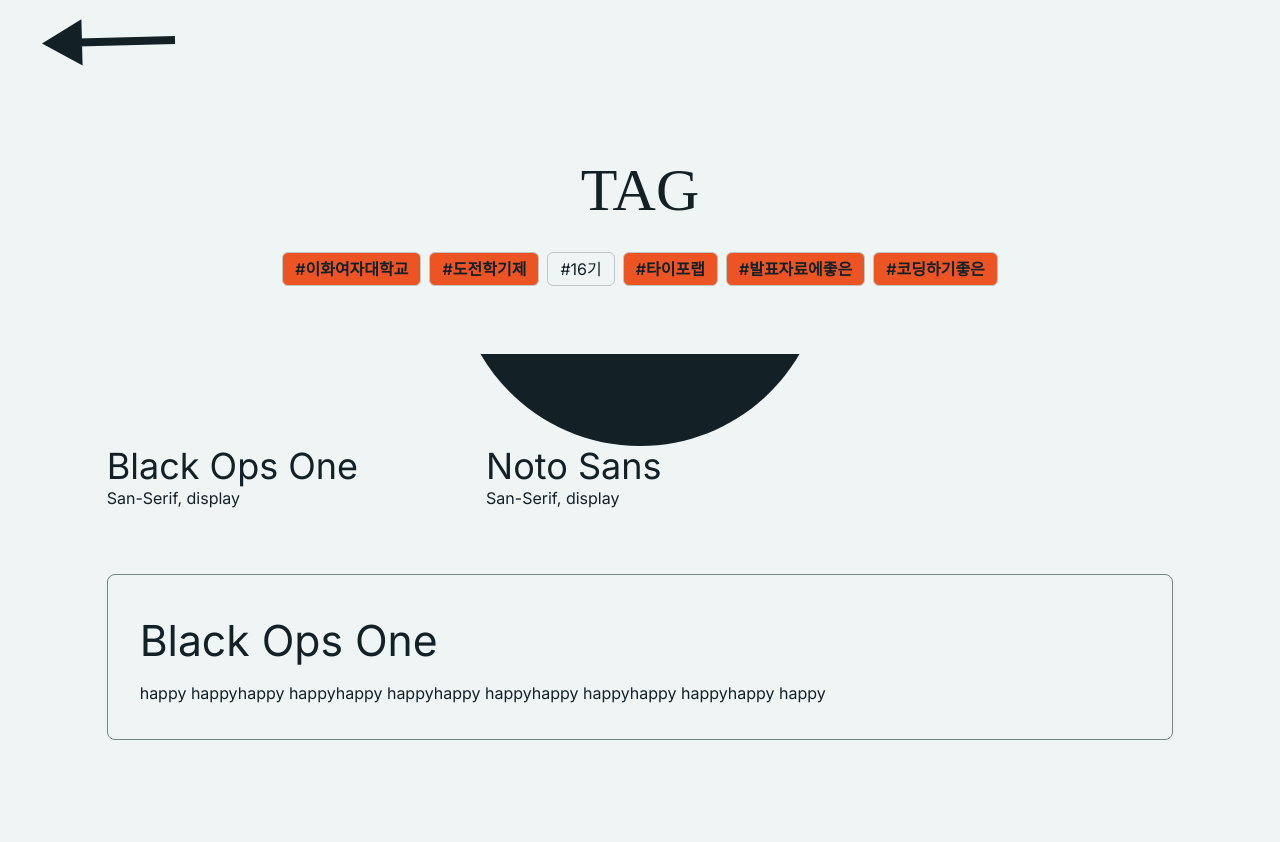
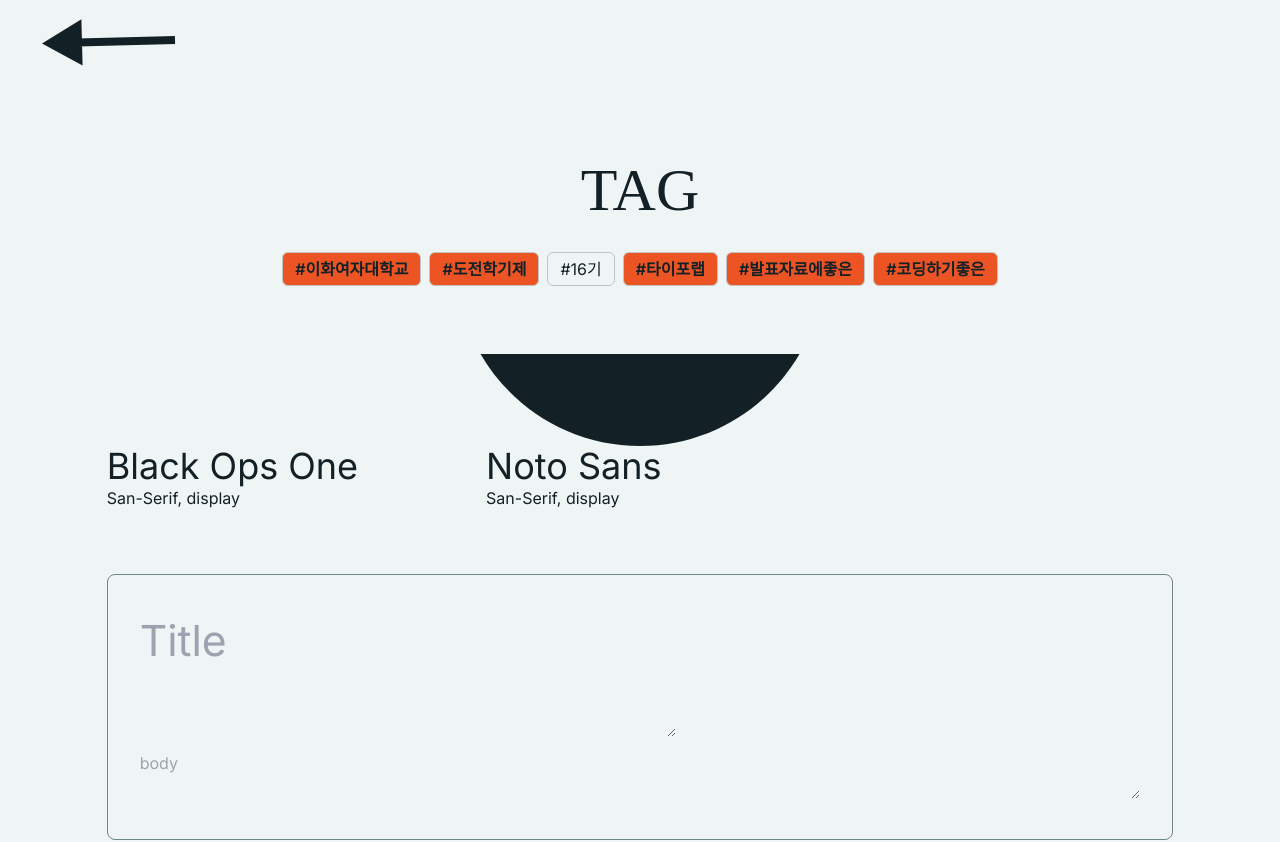
Before and after one commit to wrryu09/TYPOLAB, a Next.js app in the folder typolab/: page /pair in a window 1280 px wide. Shown: the top 842 px of the page. Built offline with nearby package versions, Linux system fonts and the light colour scheme; a web font is replaced by a local one.

Commit message:
✨ add textarea to pair page

```diff
--- /dev/null
+++ b/typolab/src/app/pair/page.module.css
@@ -0,0 +1,8 @@
+textarea {
+  all: unset;
+  box-sizing: border-box;
+  -webkit-appearance: none;
+  -moz-appearance: none;
+  appearance: none;
+  overflow: hidden;
+}
--- a/typolab/src/app/pair/page.tsx
+++ b/typolab/src/app/pair/page.tsx
@@ -1,6 +1,6 @@
 "use client";
 
-import React, { useState } from "react";
+import React, { useRef, useState } from "react";
 import SizedBox from "@/components/SizedBox";
 import BackArrow from "@/components/BackArrow";
 import Footer from "@/components/Footer";
@@ -41,6 +41,27 @@ const Pair = (props: Props) => {
     });
     setTagList(tagArr);
   }
+
+  const [titleText, setTitleText] = useState("");
+  const [bodyText, setBodyText] = useState("");
+  const textareaTitleRef = useRef<HTMLTextAreaElement | null>(null);
+  const textareaRef = useRef<HTMLTextAreaElement | null>(null);
+  const onTitleChange = (e: React.ChangeEvent<HTMLTextAreaElement>) => {
+    setTitleText(e.currentTarget.value);
+    if (textareaTitleRef && textareaTitleRef.current) {
+      textareaTitleRef.current.style.height = "0px";
+      const scrollHeight = textareaTitleRef.current.scrollHeight;
+      textareaTitleRef.current.style.height = scrollHeight + "px";
+    }
+  };
+  const onBodyChange = (e: React.ChangeEvent<HTMLTextAreaElement>) => {
+    setBodyText(e.currentTarget.value);
+    if (textareaRef && textareaRef.current) {
+      textareaRef.current.style.height = "0px";
+      const scrollHeight = textareaRef.current.scrollHeight;
+      textareaRef.current.style.height = scrollHeight + "px";
+    }
+  };
 
   return (
     <div className="bg-fog h-full text-darkGreen flex flex-col items-center">
@@ -117,9 +138,16 @@ const Pair = (props: Props) => {
               min={20}
               max={120}
             />
-            <h1 className="titleFontSize">Black Ops One</h1>
+            <textarea
+              ref={textareaTitleRef}
+              value={titleText}
+              className="titleFontSize bg-fog w-full"
+              placeholder="Title"
+              onChange={onTitleChange}
+            />
           </div>
           <div
+            className="w-full"
             onMouseOver={() => setShowContentSetting(true)}
             onMouseOut={() => setShowContentSetting(false)}
           >
@@ -130,10 +158,13 @@ const Pair = (props: Props) => {
               min={6}
               max={50}
             />
-            <p className="contentFontSize">
-              happy happyhappy happyhappy happyhappy happyhappy happyhappy
-              happyhappy happy
-            </p>
+            <textarea
+              className="contentFontSize bg-fog w-full"
+              ref={textareaRef}
+              value={bodyText}
+              onChange={onBodyChange}
+              placeholder="body"
+            />
           </div>
         </div>
 
```
